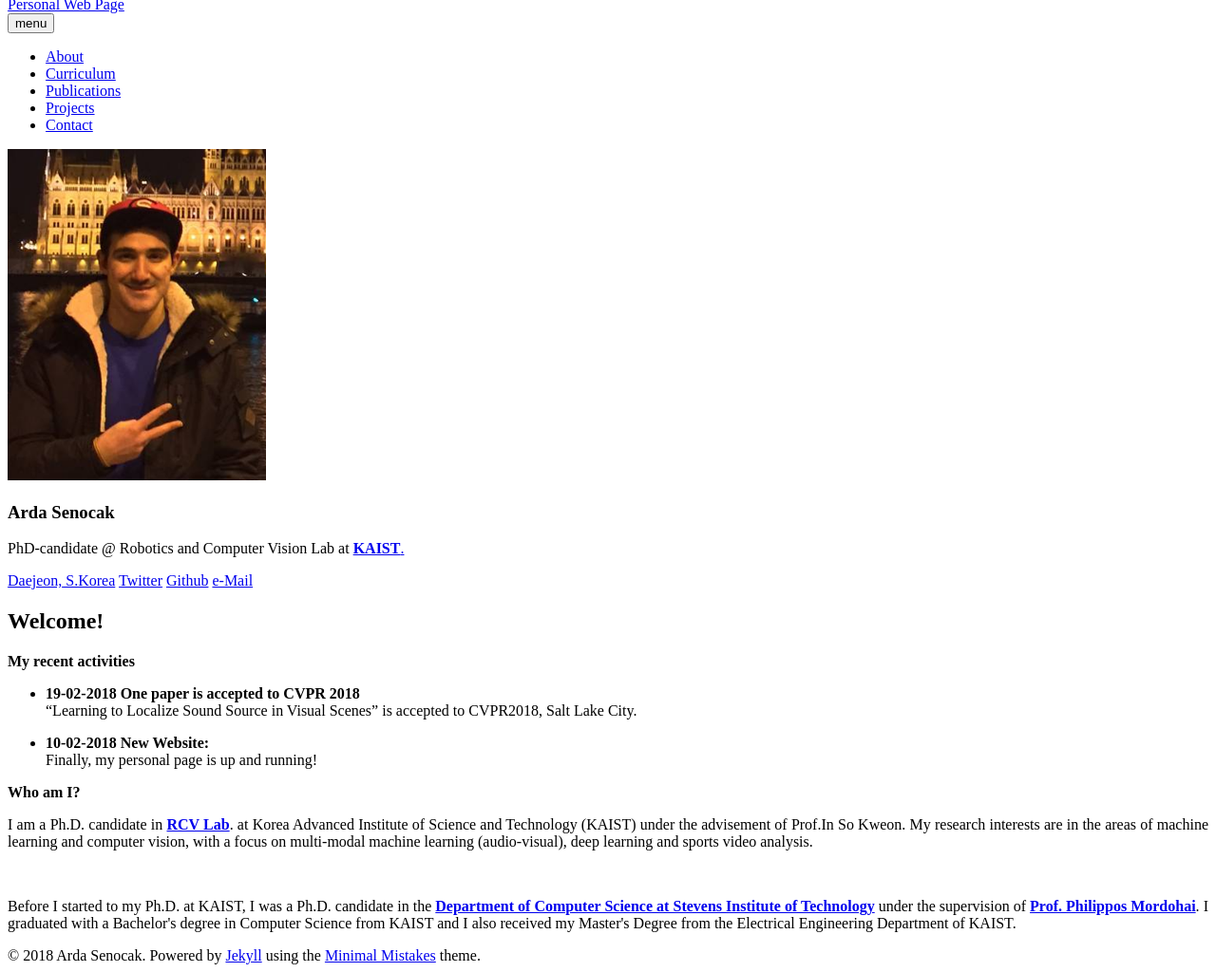
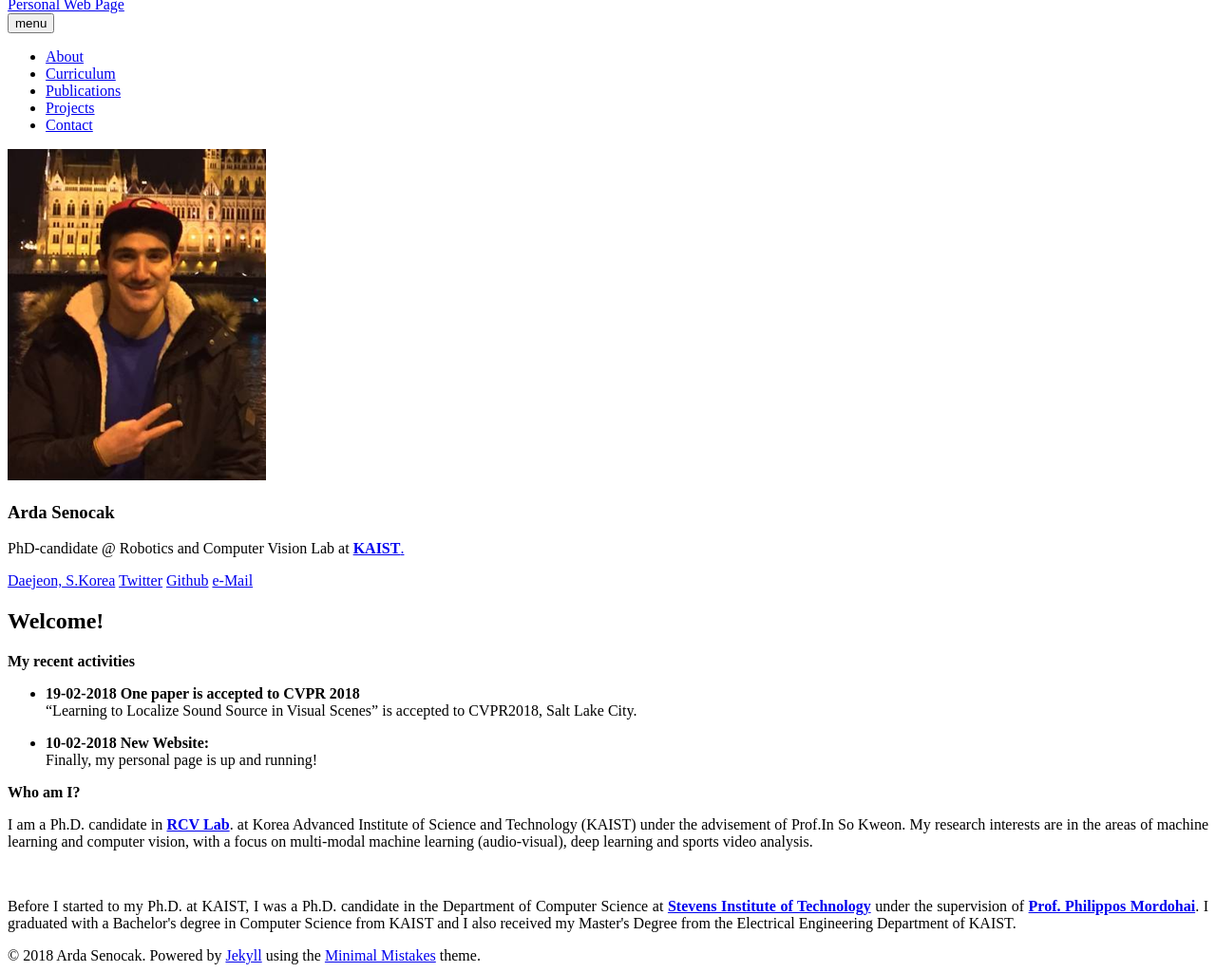
Before and after one commit to ardasnck/ardasnck.github.io, a Jekyll site: the page built from index.md, in a window 1280 px wide, cut to the strip 112-1136 px from the top of the page. Shown: the whole strip at 95% size. Built offline with Jekyll 4.4.1, drawn with Linux system fonts in a browser that asks for light colours; nearby versions of some CDN libraries.

Commit message:
Update index.md

```diff
--- a/index.md
+++ b/index.md
@@ -20,4 +20,4 @@ Finally, my personal page is up and running!
 
 <br />
 
-<p align="justify">Before I started to my Ph.D. at KAIST, I was a Ph.D. candidate in the <a href="https://www.stevens.edu/schaefer-school-engineering-science/departments/computer-science"><b>Department of Computer Science at Stevens Institute of Technology</b></a>  under the supervision of <a href="https://www.cs.stevens.edu/~mordohai/index.html"><b>Prof. Philippos Mordohai</b></a>. I graduated with a Bachelor's degree in Computer Science from KAIST and I also received my Master's Degree from the Electrical Engineering Department of KAIST.</p>
+<p align="justify">Before I started to my Ph.D. at KAIST, I was a Ph.D. candidate in the Department of Computer Science at <a href="https://www.stevens.edu/schaefer-school-engineering-science/departments/computer-science"><b>Stevens Institute of Technology</b></a>  under the supervision of <a href="https://www.cs.stevens.edu/~mordohai/index.html"><b>Prof. Philippos Mordohai</b></a>. I graduated with a Bachelor's degree in Computer Science from KAIST and I also received my Master's Degree from the Electrical Engineering Department of KAIST.</p>
```
